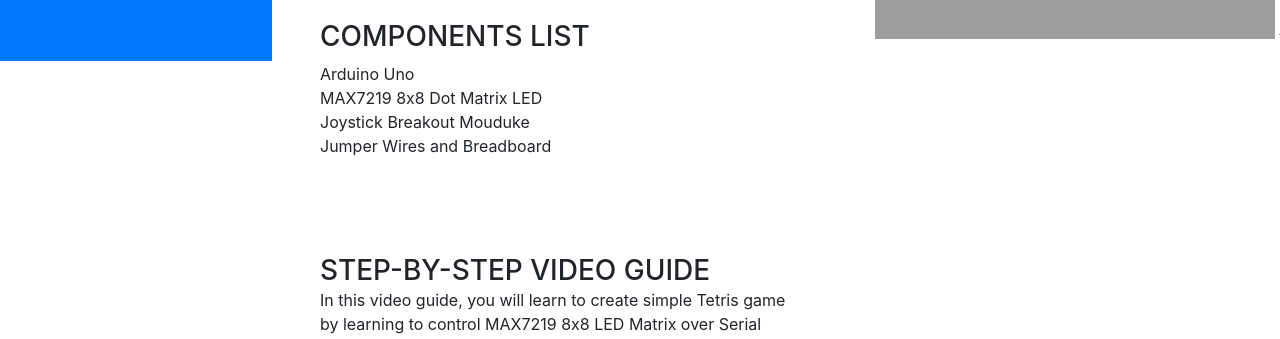
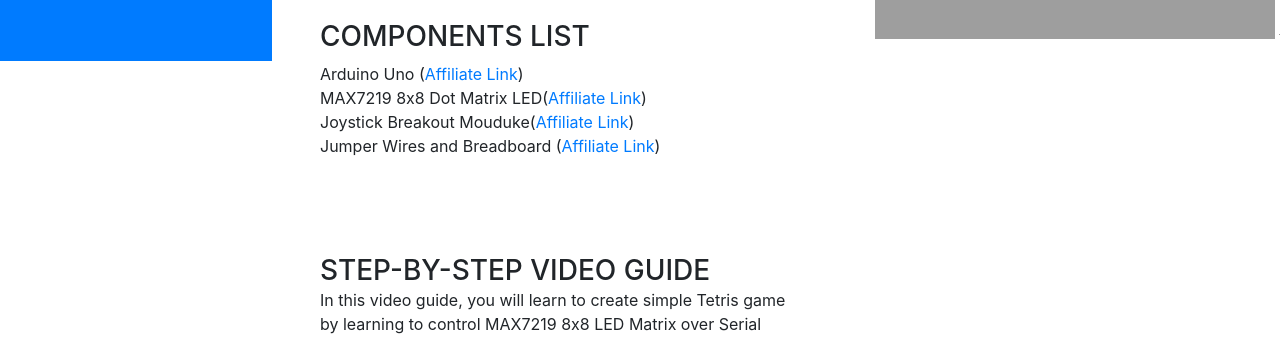
Before and after one commit to GeeKeeCeeBee/Website, a website with bundled scripts: page Tetris Arduino.html in a window 1280 px wide. Shown: the part 739-1078 px from the top of the page. Built offline with nearby package versions, Linux system fonts and the light colour scheme; grey boxes are pictures that could not be loaded; a web font is replaced by a local one.

Commit message:
Update Tetris Arduino.html

```diff
--- a/Tetris Arduino.html
+++ b/Tetris Arduino.html
@@ -142,10 +142,10 @@
           <h3 >Components List</h3>
              <p class="mb-5">
 
-            Arduino Uno<br>
-            MAX7219 8x8 Dot Matrix LED<br>
-            Joystick Breakout Mouduke<br>
-            Jumper Wires and Breadboard
+          Arduino Uno (<a class="mb-0"  href="https://amzn.to/3aPaCQK">Affiliate Link</a>)<br>
+            MAX7219 8x8 Dot Matrix LED(<a class="mb-0"  href="https://amzn.to/3R18rce">Affiliate Link</a>)<br>
+            Joystick Breakout Mouduke(<a class="mb-0"  href="https://amzn.to/3pGPrnQ">Affiliate Link</a>)<br>
+            Jumper Wires and Breadboard (<a class="mb-0"  href="https://amzn.to/3oeCzEz">Affiliate Link</a>)
             </p>
     </div> </div>
 
```
